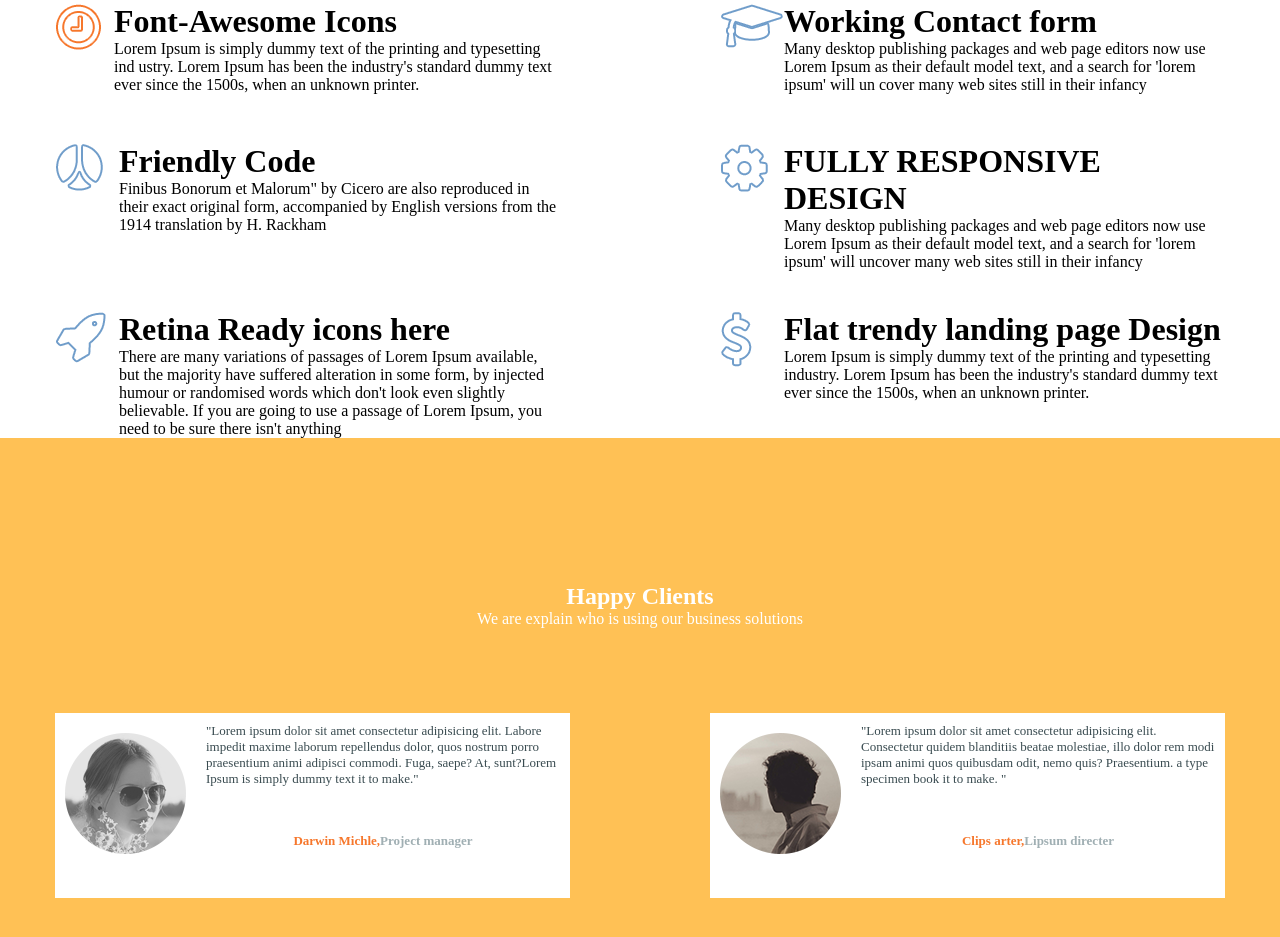
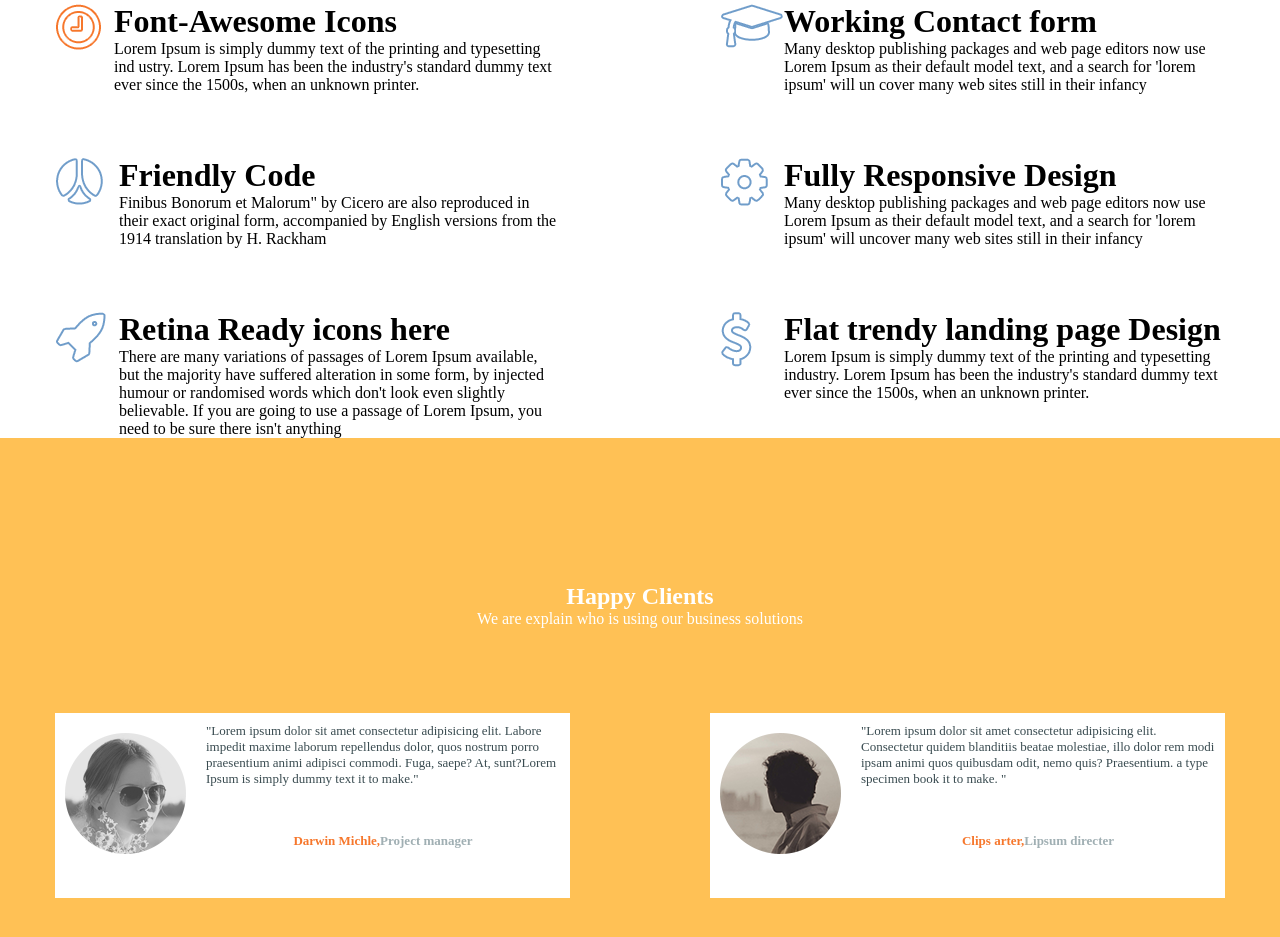
Before and after one commit to pesos-bezos/kg, a plain HTML site: page index.html in a window 1280 px wide. Shown: the part 1017-1954 px from the top of the page. Drawn offline with Linux system fonts and the light colour scheme.

Commit message:
Update index.html

```diff
--- a/index.html
+++ b/index.html
@@ -59,7 +59,7 @@
            </div>
            <div class="a5">
             <div class="a11"> <img src="images/img4.png" alt=""></div>
-             <div><h1>FULLY RESPONSIVE DESIGN</h1>
+            <div><h1>Fully Responsive Design</h1>
             <p>Many desktop publishing packages and web page editors now use Lorem Ipsum as their default model text, and a search for 'lorem ipsum' will uncover many web sites still in their infancy</p></div>
            </div>
            <div class="a5">
```
